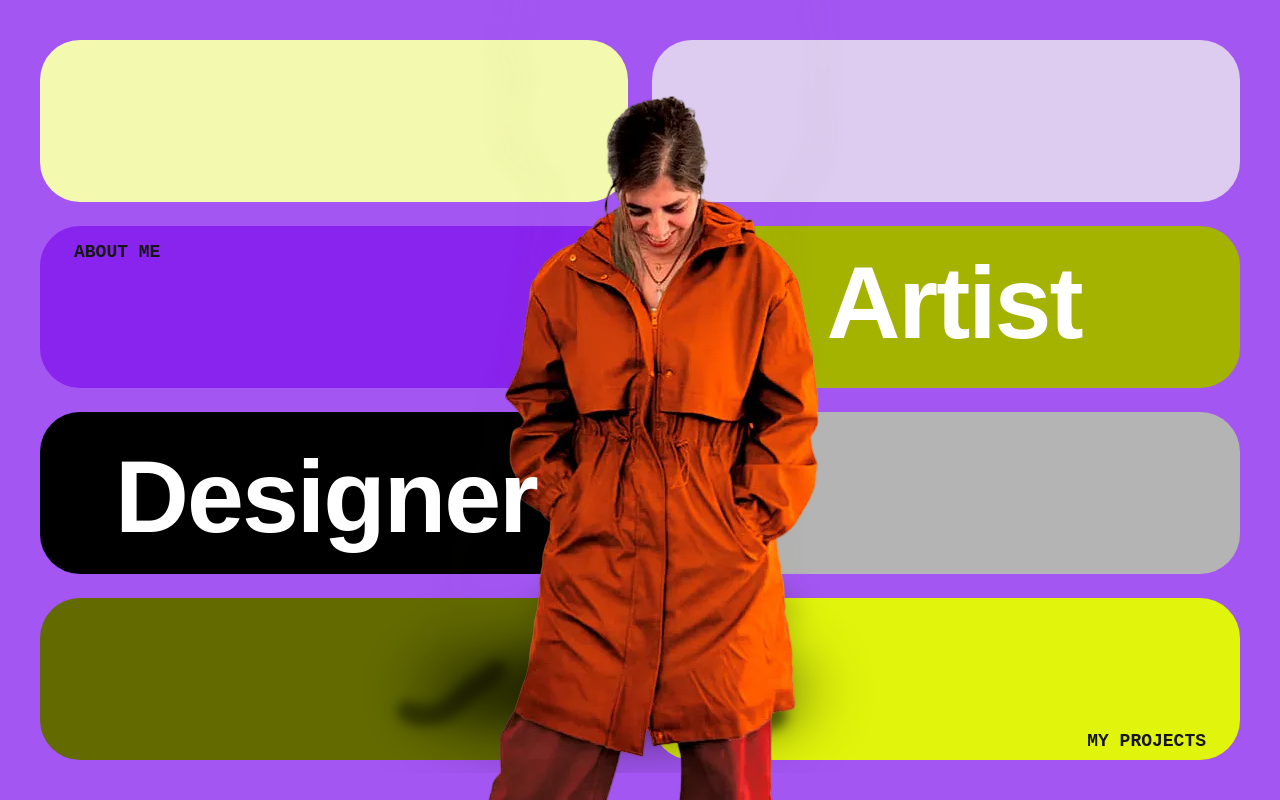
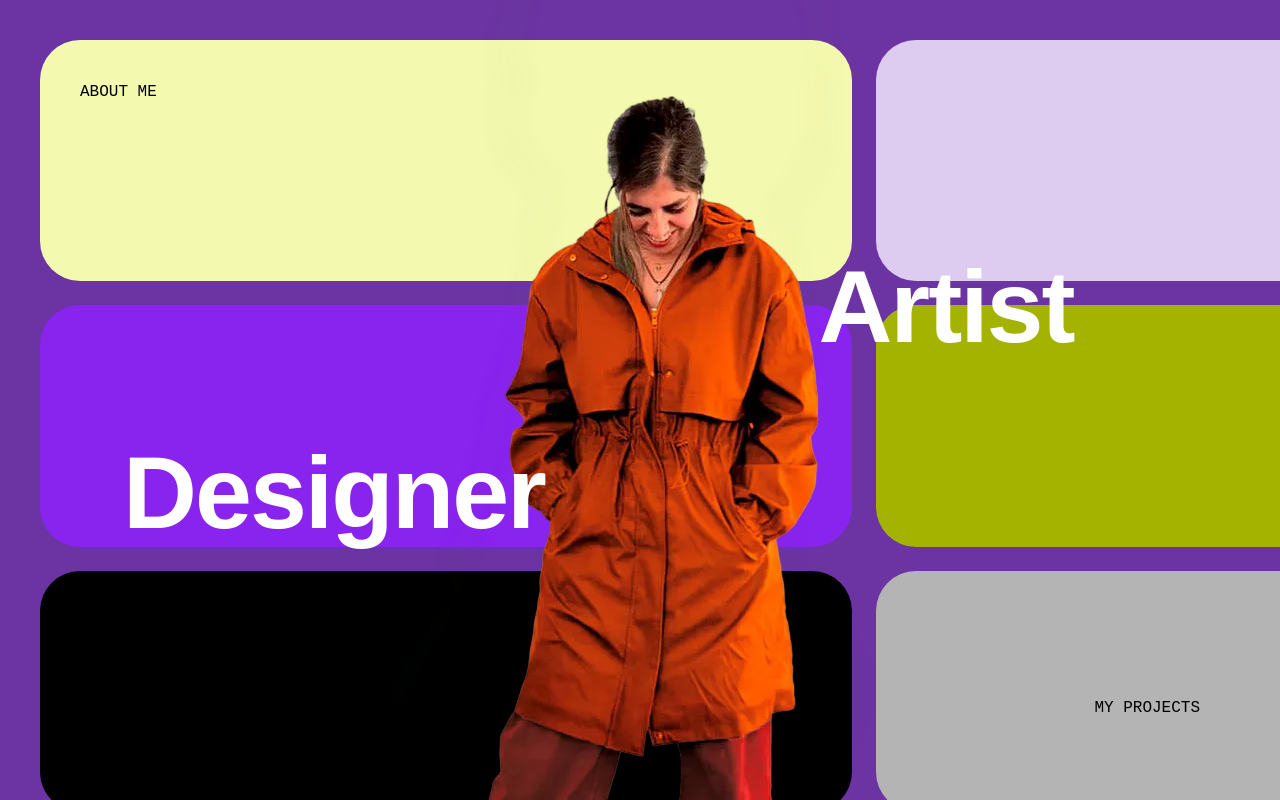
Before and after one commit to mamzlt88/portafolio, a React (Vite) app: page / in a window 1280 px wide. Built offline with nearby package versions, Linux system fonts and the light colour scheme.

Commit message:
feat(landing): align sizes to Figma and add hover/focus states to About/Projects tiles

```diff
--- a/src/components/sections/Landing.tsx
+++ b/src/components/sections/Landing.tsx
@@ -9,9 +9,9 @@ interface LandingProps {
 
 export default function Landing({ onAbout, onProjects }: LandingProps) {
   return (
-    <div className="bg-[#a456f3] box-border gap-[24px] grid grid-cols-2 grid-rows-4 relative h-full w-full px-[24px] p-[24px]" data-name="Landing">
+    <div className="bg-[#6b34a2] box-border gap-[24px] grid grid-cols-2 grid-rows-4 relative h-full w-full p-[40px]" data-name="Landing">
       {/* Background color blocks layer */}
-      <div className="absolute gap-[24px] grid grid-cols-2 grid-rows-4 h-[calc(100%-80px)] left-[40px] top-[40px] w-[calc(100%-80px)] pointer-events-none">
+      <div className="absolute gap-[24px] grid grid-cols-2 grid-rows-4 h-[1037px] left-[40px] top-[40px] w-[1648px] pointer-events-none">
         <div className="bg-[#f3f9ae] rounded-[40px] shrink-0" />
         <div className="bg-[#ddccef] rounded-[40px] shrink-0" />
         <div className="bg-[#8923ee] rounded-[40px] shrink-0" />
@@ -32,12 +32,18 @@ export default function Landing({ onAbout, onProjects }: LandingProps) {
         <img alt="" className="absolute inset-0 max-w-none object-cover pointer-events-none size-full" src={imgMmColorOrange} />
       </div>
 
-      {/* About / Designer / Artist / My Projects labels */}
-      <div className="[grid-area:2_/_1] flex items-start justify-start px-[24px] md:px-[50px] py-[21px] relative z-10">
-        <button onClick={onAbout} className="cta-link flex items-center gap-[8px] text-[18px] cursor-pointer">
-          About Me
-        </button>
-      </div>
+      {/* About tile clickable overlay (top-left) */}
+      <button
+        onClick={onAbout}
+        aria-label="About Me"
+        className="[grid-area:1_/_1] relative z-20 rounded-[40px] text-left cursor-pointer transition-all duration-200 hover:ring-2 hover:ring-black/20 focus:outline-none focus-visible:ring-4 focus-visible:ring-black/30 active:scale-[0.99]"
+        style={{ WebkitTapHighlightColor: 'transparent' }}
+      >
+        <div className="pointer-events-none absolute left-[40px] top-[40px]">
+          <p className="font-['DM_Mono',_monospace] text-[16px] leading-[24px] uppercase text-black">About Me</p>
+        </div>
+        <span className="sr-only">Open About Me</span>
+      </button>
 
       <div className="[grid-area:3_/_1] flex items-center justify-center relative z-10">
         <p className="font-['Poppins',_sans-serif] font-semibold text-white" style={{ fontSize: 'clamp(2.375rem, 8vw, 8.375rem)', letterSpacing: '-0.02em' }}>
@@ -51,11 +57,18 @@ export default function Landing({ onAbout, onProjects }: LandingProps) {
         </p>
       </div>
 
-      <div className="[grid-area:4_/_2] box-border flex items-end justify-end px-[24px] md:px-[50px] py-[21px] relative z-10">
-        <button onClick={onProjects} className="cta-link flex items-center gap-[8px] text-[18px] cursor-pointer">
-          MY PROJECTS
-        </button>
-      </div>
+      {/* Projects tile clickable overlay (bottom-right) */}
+      <button
+        onClick={onProjects}
+        aria-label="Projects"
+        className="[grid-area:4_/_2] relative z-20 rounded-[40px] text-right cursor-pointer transition-all duration-200 hover:ring-2 hover:ring-black/20 focus:outline-none focus-visible:ring-4 focus-visible:ring-black/30 active:scale-[0.99]"
+        style={{ WebkitTapHighlightColor: 'transparent' }}
+      >
+        <div className="pointer-events-none absolute right-[40px] bottom-[40px]">
+          <p className="font-['DM_Mono',_monospace] text-[16px] leading-[24px] uppercase text-black">My Projects</p>
+        </div>
+        <span className="sr-only">Open Projects</span>
+      </button>
     </div>
   );
 }
```
